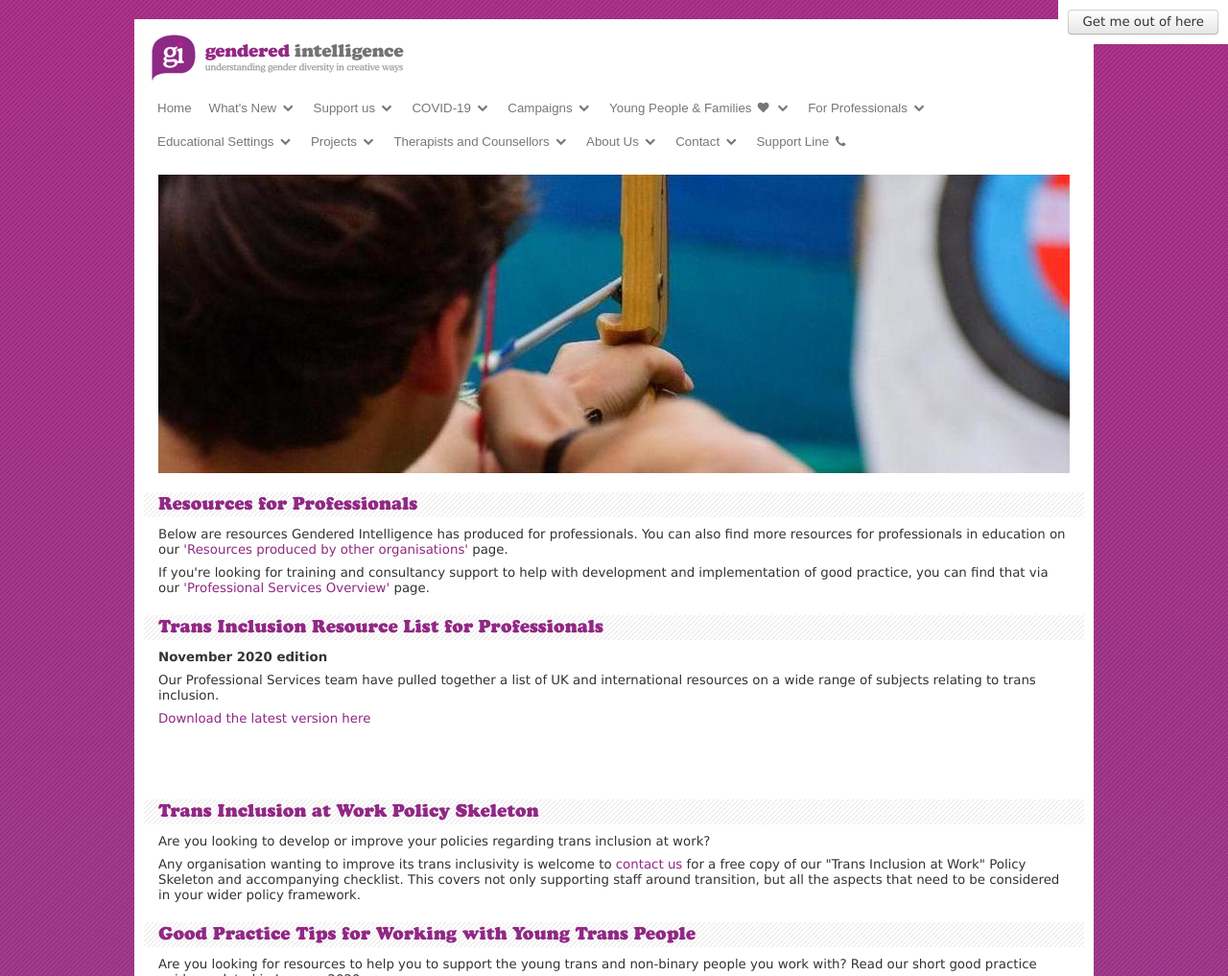
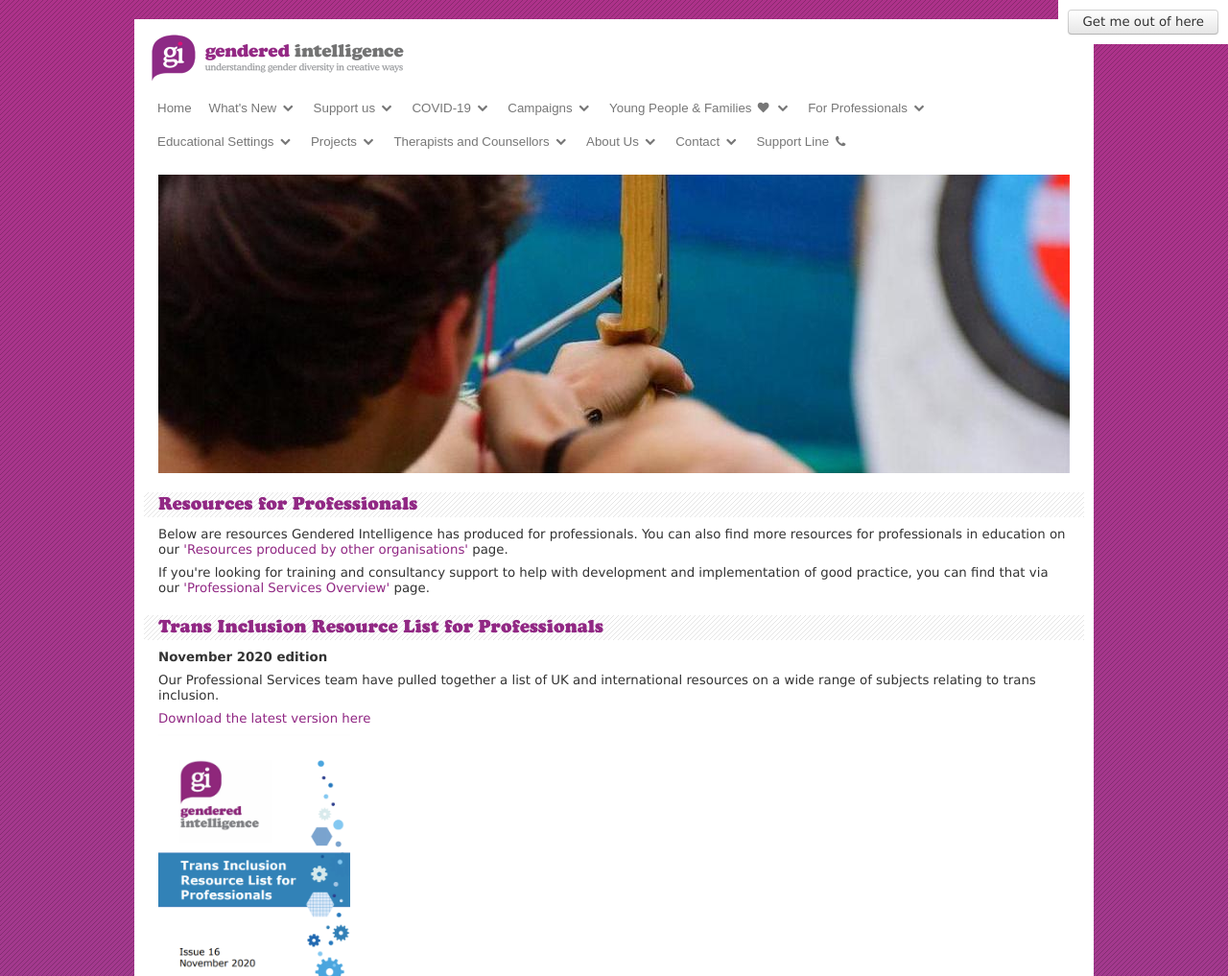
Before and after one commit to gracehagger/genderedintelligence.co.uk, a Jekyll site: the page built from professionals/resources.html, in a window 1280 px wide. Shown: the top 1017 px of the page at 96% size. Built offline with Jekyll 4.4.1, drawn with Linux system fonts in a browser that asks for light colours; nearby versions of some CDN libraries; grey boxes are pictures that could not be loaded.

Commit message:
updated coding for images

```diff
--- a/professionals/resources.html
+++ b/professionals/resources.html
@@ -19,7 +19,7 @@
 <p><a href="
 https://drive.google.com/file/d/1zIIOjWqi6QhJ4RrOHQZk9XZkUNdRHXOc/view?usp=sharing" download>Download the latest version here</a></p>
 
-<p><static/images/2016/09/13/Capture.PNG" width="200px" height="400px"> <br>
+<p><img src="/static/images/2016/09/13/Capture.PNG" width="200px" height="400px"> <br>
 <br>
 <br></p>
 
@@ -33,7 +33,7 @@
 
 <p>Are you looking for resources to help you to support the young trans and non-binary people you work with? Read our short good practice guide, updated in January 2020.</p>
 
-<p><img src="/static/images/2019/08/09/13-01-10-Capture.PNG" width="200px" height="400px"> <br>
+<p><img src="/static/images/2019/08/27/Capture2.PNG" width="200px" height="400px"> <br>
 <br></p>
 
 <form action="https://drive.google.com/file/d/1-nV0BZJG3wfdlfP4CD-oyK1Gjrz8_Lb7/view?usp=sharing"><button type="submit" class="btn btn-large btn-inverse">PDF version</button></form>
@@ -53,7 +53,7 @@
 <p>If you would like to receive hard copies of this flyer, please email <a href="mailto:admin@genderedintelligence.co.uk">admin@genderedintelligence.co.uk</a>. We can post up to 10 copies for free, up to 50 for a small donation of £2.50 and up to 100 for a donation of £4.50. This is to cover the costs of postage. If you would like more than 100 copies, please email the above address for a suggested donation.
 <br></p>
 
-<p><img src="/static/images/2018/11/19/14-07-27-Customer Facing.PNG" width="200px" height="400px")></p>
+<p><img src="/static/images/2018/11/19/Capture3.PNG" width="200px" height="400px")></p>
 
 <p><br></p>
 
@@ -75,7 +75,7 @@
 
 <h2>Football Association: A Guide to Including Trans People in Football</h2>
 
-<p><img src="/static/images/2016/09/13/09-44-16-FA.JPG" height="100px" width="200px">
+<p><img src="/static/images/2016/09/13/Capture4.PNG" height="100px" width="200px">
 <br>
 <br>
 In 2015 Gendered Intelligence worked closely with the <a href="http://www.thefa.com/">Football Association</a> on their guide to including trans people in football.</p>
```
